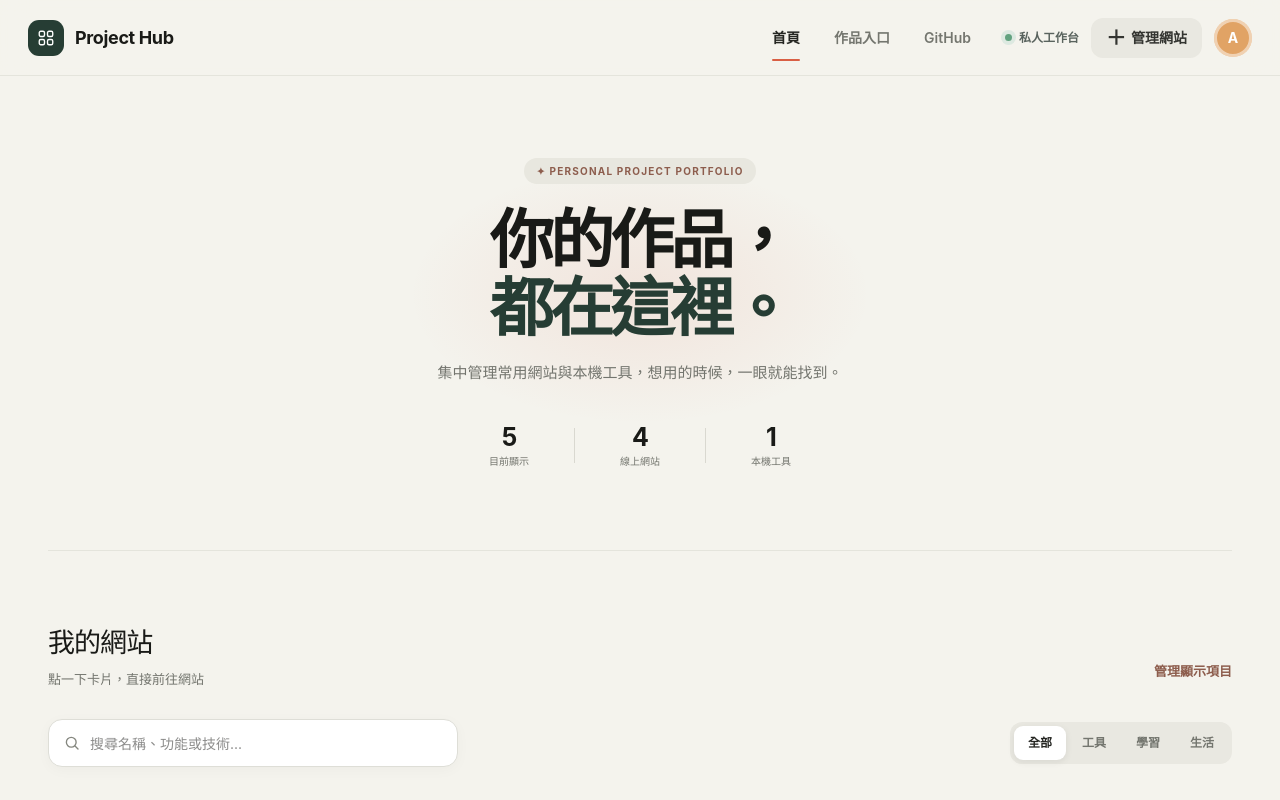
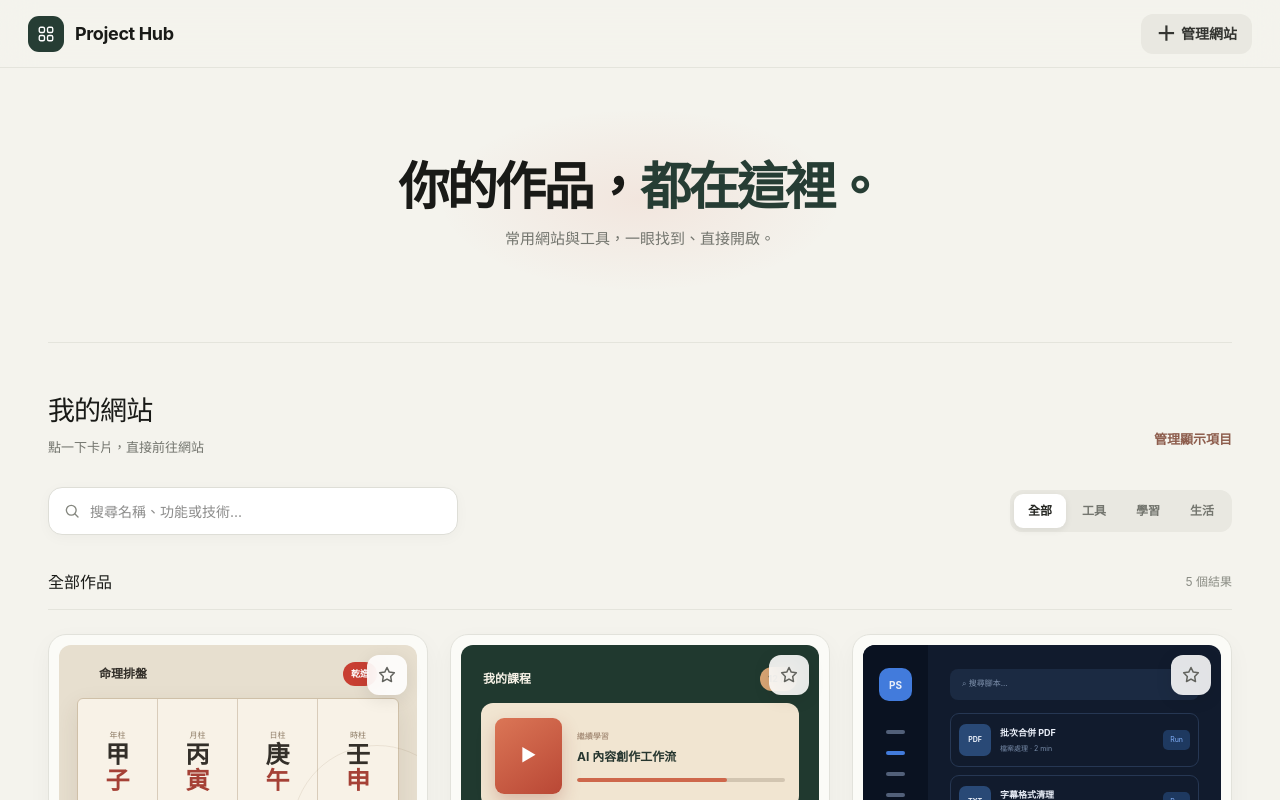
Before and after one commit to aichi0121/project-hub, a Next.js app: page / in a window 1280 px wide. Shown: the top 800 px of the page. Built offline with nearby package versions, Linux system fonts and the light colour scheme.

Commit message:
Simplify navigation and compact the landing section

```diff
--- a/app/page.tsx
+++ b/app/page.tsx
@@ -171,22 +171,14 @@ export default function Home() {
     <main>
       <header className="topbar">
         <a className="brand" href="#top" aria-label="Project Hub 首頁"><span><Icon name="grid" /></span><b>Project Hub</b></a>
-        <nav className="main-nav" aria-label="主要導覽">
-          <a className="active" href="#top">首頁</a>
-          <a href="#projects">作品入口</a>
-          <a href="https://github.com/aichi0121" target="_blank" rel="noreferrer">GitHub</a>
-        </nav>
         <div className="top-actions">
-          <span className="private-pill"><i/>私人工作台</span>
           <button className="sync-button native-manage" onClick={() => setEditorOpen(true)}><span className="plus">＋</span>管理網站</button>
-          <a className="avatar" href="https://github.com/aichi0121" target="_blank" rel="noreferrer" aria-label="開啟 aichi0121 的 GitHub">A</a>
         </div>
       </header>
 
       <section className="shell" id="top">
         <div className="intro">
-          <div className="hero-copy"><p className="eyebrow">✦ PERSONAL PROJECT PORTFOLIO</p><h1>你的作品，<br/><span>都在這裡。</span></h1><p>集中管理常用網站與本機工具，想用的時候，一眼就能找到。</p></div>
-          <div className="stats"><span><b>{projects.length-hiddenIds.length}</b><small>目前顯示</small></span><i/><span><b>{projects.filter(p=>p.site&&!hiddenIds.includes(p.id)).length}</b><small>線上網站</small></span><i/><span><b>{projects.filter(p=>!p.site&&!hiddenIds.includes(p.id)).length}</b><small>本機工具</small></span></div>
+          <div className="hero-copy"><h1>你的作品，<span>都在這裡。</span></h1><p>常用網站與工具，一眼找到、直接開啟。</p></div>
         </div>
 
         <div className="projects-heading" id="projects"><div><h2>我的網站</h2><p>點一下卡片，直接前往網站</p></div><button className="text-manage" onClick={() => setEditorOpen(true)}>管理顯示項目</button></div>
```
Also changed, not shown: app/globals.css.
